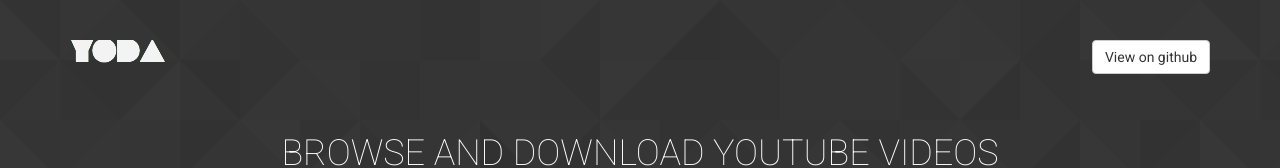
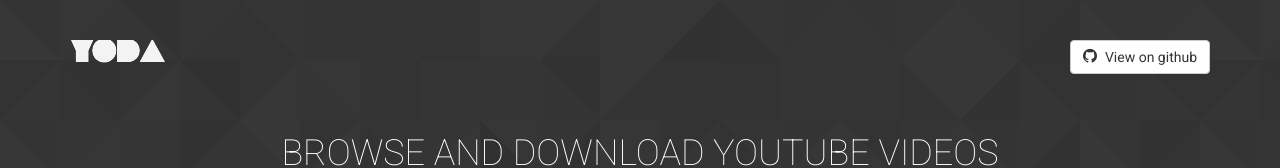
Before and after one commit to whoisandy/yoda, a plain HTML site: page index.html in a window 1280 px wide. Shown: the top 168 px of the page. Drawn offline with nearby package versions, Linux system fonts and the light colour scheme.

Commit message:
added a neat github icon

```diff
--- a/index.html
+++ b/index.html
@@ -19,7 +19,9 @@
             <h1><a href="#">Yoda</a></h1>
           </div>
           <div class="github col-lg-6 col-md-6 col-sm-6 visible-lg visible-md visible-sm">
-            <a class="btn btn-default" href="https://github.com/whoisandie/yoda">View on github</a>
+            <a class="btn btn-default" href="https://github.com/whoisandie/yoda">
+              <span class="icon icon-github"></span>View on github
+            </a>
           </div>
         </div>
       </div>
```
Also changed, not shown: fonts/icomoon.ttf, fonts/icomoon.woff, index.min.css, 2 other files.
